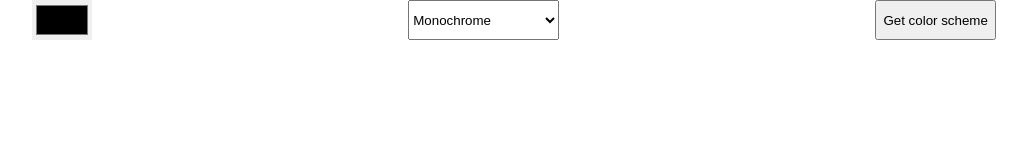
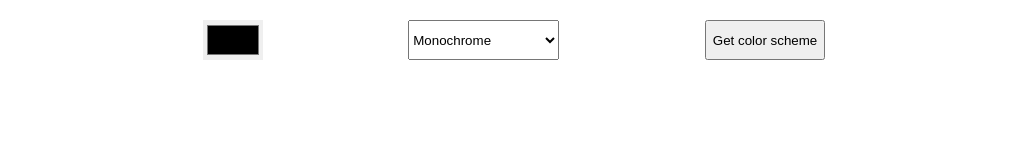
Before and after one commit to ElijahTobs/Color-Scheme-Generator, a plain HTML site: page index.html in a window 1280 px wide. Shown: the whole page, without its empty margins (126-1153 px from the left). Drawn offline with Linux system fonts and the light colour scheme; no server answers.

Commit message:
Centralize colorbars, add some margin-top

```diff
--- a/style.css
+++ b/style.css
@@ -1,6 +1,12 @@
 html, body {
   margin: 0;
   padding: 0;
+  /* width: 60%; */
+}
+
+body {
+  width: 60%;
+  margin: 20px auto;
 }
 
 #header {
```
